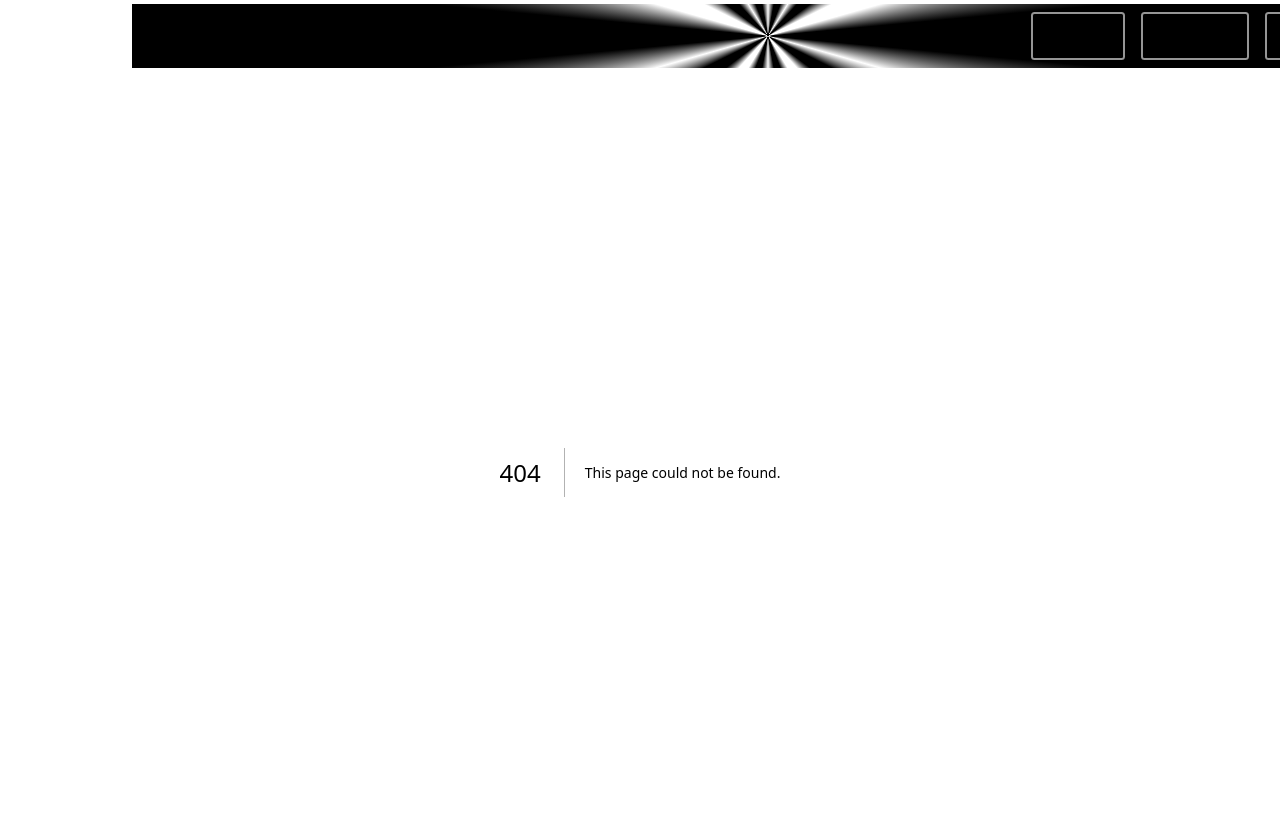
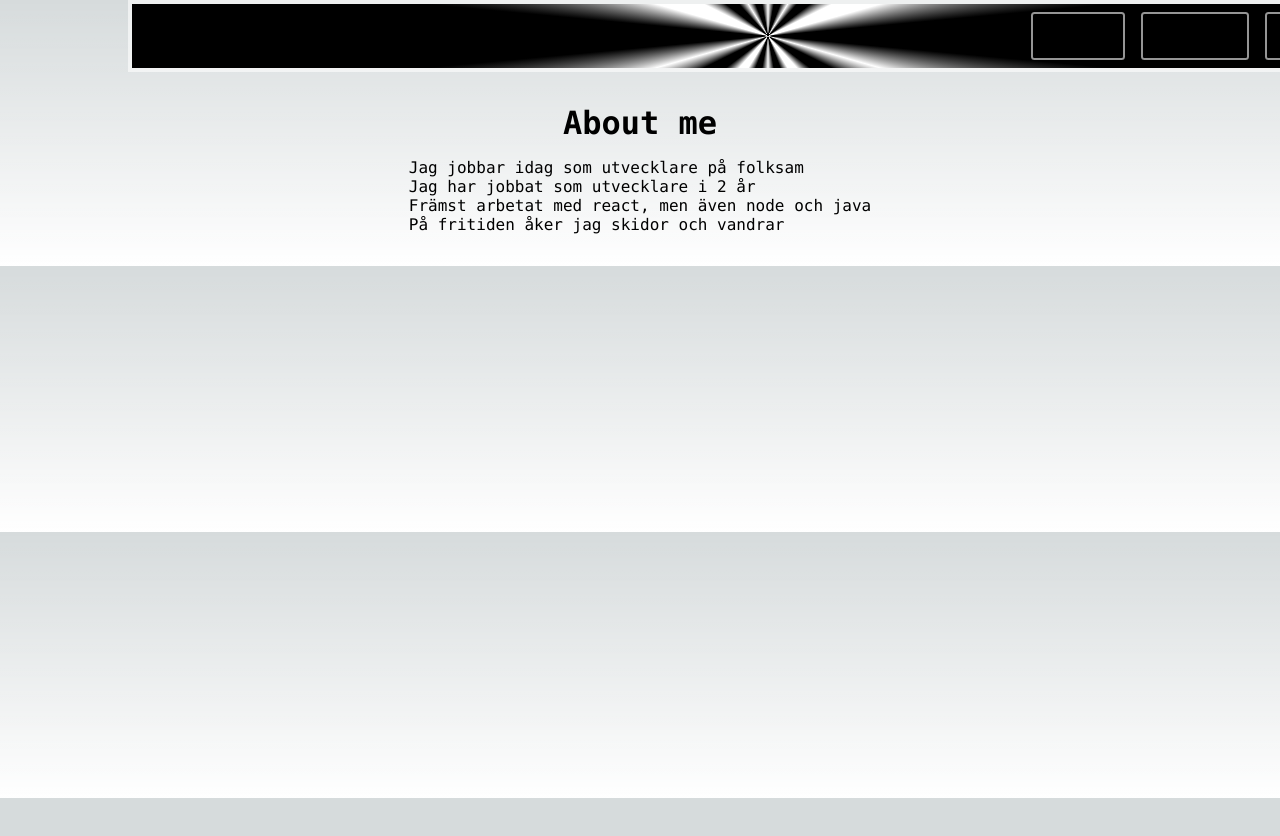
Before and after one commit to phihbe/next-13, a Next.js app: page /about in a window 1280 px wide. Before the commit this address had no page. Shown: the top 836 px of the page. After the commit the page ends 800 px from the top, so only its background shows below. Built offline with nearby package versions, Linux system fonts and the light colour scheme.

Commit message:
feat: create about page

```diff
--- /dev/null
+++ b/src/app/about/about.module.css
@@ -0,0 +1,12 @@
+.about {
+	display: flex;
+	justify-content: center;
+	align-items: center;
+	flex-direction: column;
+	position: relative; /* for image */
+	padding: 2rem;
+	gap: 1rem;
+}
+.aboutParagraph {
+	max-width: 650px;
+}
--- /dev/null
+++ b/src/app/about/page.tsx
@@ -0,0 +1,17 @@
+import React from "react";
+import style from "./about.module.css";
+const page = () => {
+	return (
+		<div className={style.about}>
+			<h1>About me</h1>
+			<p className={style.aboutParagraph}>
+				Jag jobbar idag som utvecklare på folksam <br />
+				Jag har jobbat som utvecklare i 2 år <br />
+				Främst arbetat med react, men även node och java <br />
+				På fritiden åker jag skidor och vandrar <br />
+			</p>
+		</div>
+	);
+};
+
+export default page;
```
